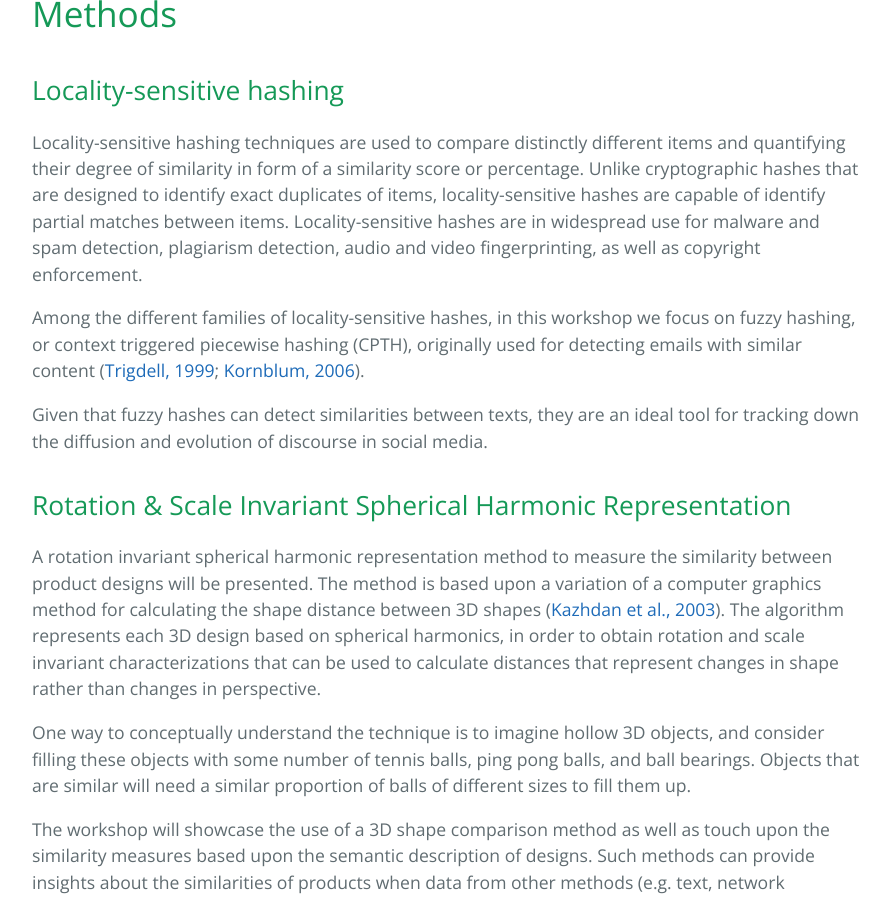
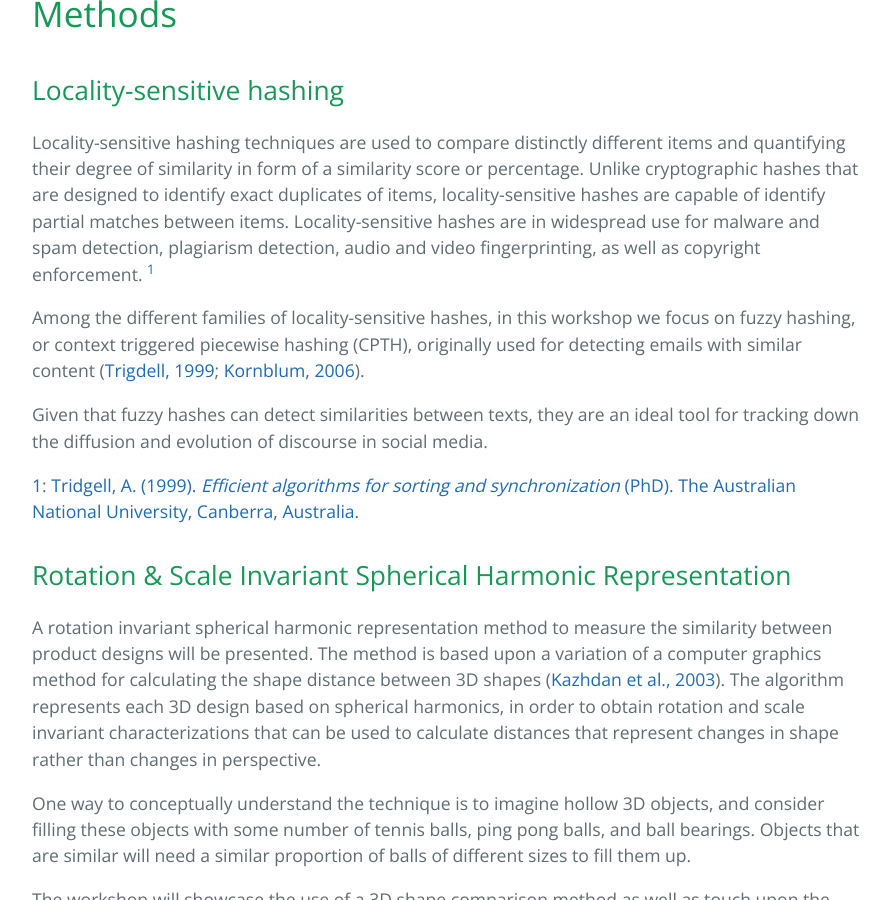
Before and after one commit to retrography/similarity-workshop, a Jekyll site: the page built from index.md, in a window 1280 px wide and 900 px high, scrolled down 1199 px. Shown: the whole window, without its empty margins (192-1082 px from the left). Built offline with Jekyll 4.4.1, drawn with Linux system fonts in a browser that asks for light colours.

Commit message:
Update index.md

```diff
--- a/index.md
+++ b/index.md
@@ -23,11 +23,13 @@ This workshop focuses on similarity detection methods. An interactive workshop w
 
 ## Locality-sensitive hashing
 
-Locality-sensitive hashing techniques are used to compare distinctly different items and quantifying their degree of similarity in form of a similarity score or percentage. Unlike cryptographic hashes that are designed to identify exact duplicates of items, locality-sensitive hashes are capable of identify partial matches between items. Locality-sensitive hashes are in widespread use for malware and spam detection, plagiarism detection, audio and video fingerprinting, as well as copyright enforcement.
+Locality-sensitive hashing techniques are used to compare distinctly different items and quantifying their degree of similarity in form of a similarity score or percentage. Unlike cryptographic hashes that are designed to identify exact duplicates of items, locality-sensitive hashes are capable of identify partial matches between items. Locality-sensitive hashes are in widespread use for malware and spam detection, plagiarism detection, audio and video fingerprinting, as well as copyright enforcement. <sup>[1](#trigdell)</sup>
 
 Among the different families of locality-sensitive hashes, in this workshop we focus on fuzzy hashing, or context triggered piecewise hashing (CPTH), originally used for detecting emails with similar content ([Trigdell, 1999](https://www.samba.org/~tridge/phd_thesis.pdf); [Kornblum, 2006](http://www.sciencedirect.com/science/article/pii/S1742287606000764)).
 
 Given that fuzzy hashes can detect similarities between texts, they are an ideal tool for tracking down the diffusion and evolution of discourse in social media.
+
+<a name="trigdell">1</a>: [Tridgell, A. (1999). *Efficient algorithms for sorting and synchronization* (PhD). The Australian National University, Canberra, Australia.](https://www.samba.org/~tridge/phd_thesis.pdf)
 
 ## Rotation & Scale Invariant Spherical Harmonic Representation
 
```
